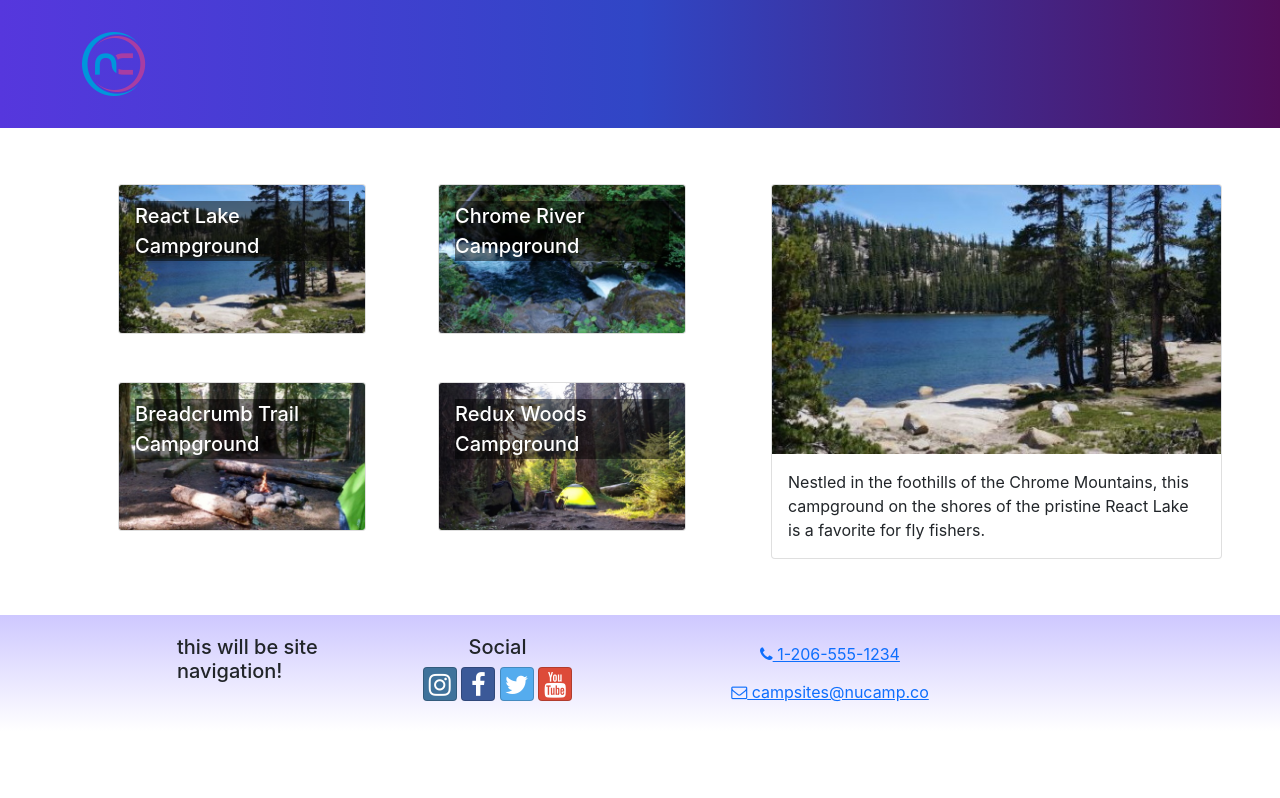
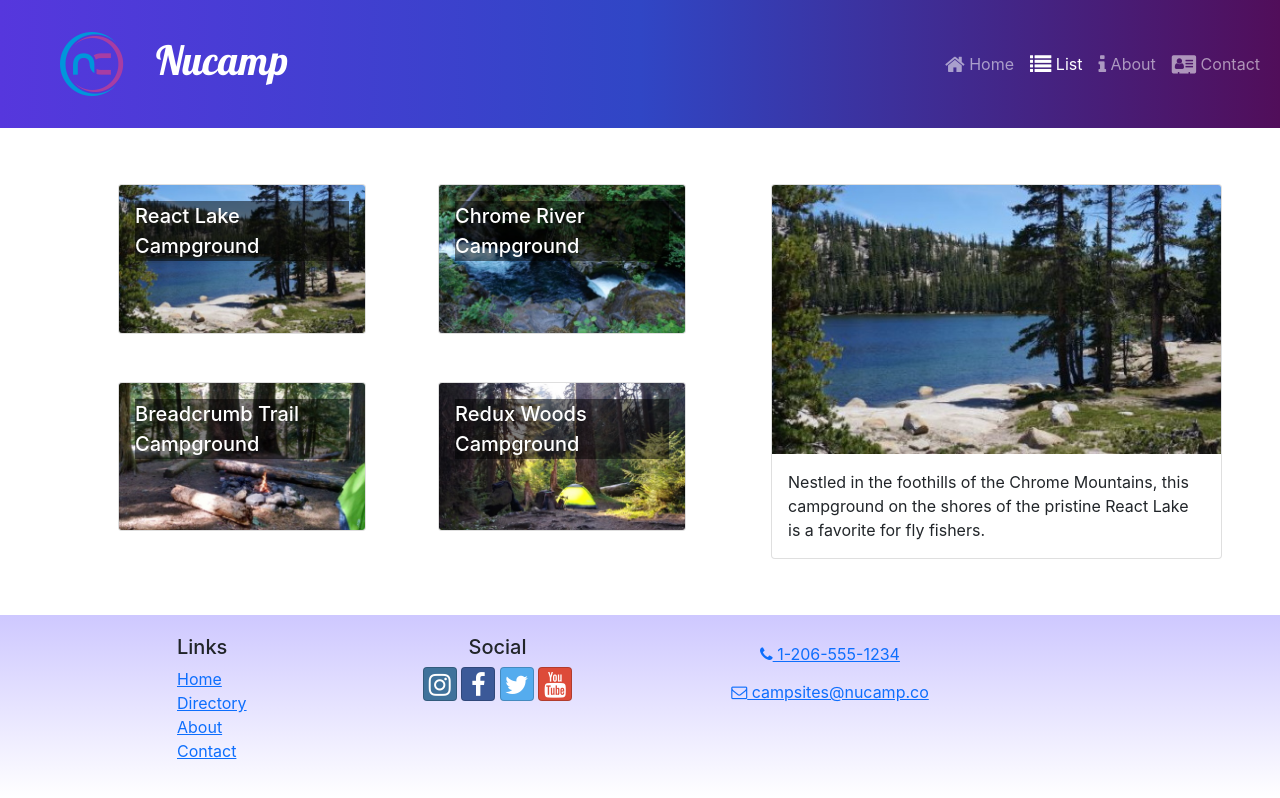
Before and after one commit to RozoLux/Nucamp---React, a React (Create React App) app: page /directory in a window 1280 px wide. Built offline with nearby package versions, Linux system fonts and the light colour scheme.

Commit message:
Header and Footer Links

```diff
--- a/src/App.js
+++ b/src/App.js
@@ -3,22 +3,14 @@
 import HomePage from './pages/HomePage';
 import Footer from './components/Footer';
 import CampsitesDirectoryPage from './pages/CampsitesDirectoryPage';
-import React from 'react';
-import { Container, Navbar, NavbarBrand } from 'reactstrap';
-import NucampLogo from './app/assets/img/logo.png';
+import Header from './components/Header';
 import logo from './logo.svg';
 import './App.css';
 
 function App() {
   return (
     <div className='App'>
-      <Navbar dark color= 'primary' sticky= 'top' expand= 'md'>
-        <Container>
-          <NavbarBrand href='/'>
-            <img src={NucampLogo} alt='nucamp logo' />
-          </NavbarBrand>
-        </Container>
-      </Navbar>
+      <Header/>
       <Routes>
           <Route path='/' element={<HomePage/>}/>
           <Route path='contact' element={<ContactPage/>}/>
--- a/src/components/Footer.js
+++ b/src/components/Footer.js
@@ -1,4 +1,5 @@
 import { Container, Row, Col } from 'reactstrap';
+import {Link} from 'react-router-dom';
 
 
 const Footer = () => {
@@ -7,7 +8,21 @@
       <Container>
         <Row>
           <Col xs={{ size: 4, offset: 1 }} sm='2'>
-            <h5>this will be site navigation!</h5>
+            <h5>Links</h5>
+            <ul className='list-unstyled'>
+              <li>
+                <Link to='/'>Home</Link>
+              </li>
+              <li>
+                <Link to='/directory'>Directory</Link>
+              </li>
+              <li>
+                <Link to='/about'>About</Link>
+              </li>
+              <li>
+                <Link to='/contact'>Contact</Link>
+              </li>
+            </ul>
           </Col>
           <Col xs='6' sm='3' className='text-center'>
                         <h5>Social</h5>
--- /dev/null
+++ b/src/components/Header.js
@@ -0,0 +1,53 @@
+import { useState } from 'react';
+import {
+    Navbar,
+    NavbarBrand,
+    Collapse,
+    NavbarToggler,
+    Nav,
+    NavItem,
+} from 'reactstrap';
+import { NavLink } from 'react-router-dom';
+import NucampLogo from '../app/assets/img/logo.png';
+
+const Header = () => {
+  const [menuOpen, setMenuOpen] = useState(false);
+
+  return (
+    <Navbar dark color='primary' sticky='top' expand='md'>
+      <NavbarBrand className='ms-5' href='/'>
+        <img src={NucampLogo} alt='numcamp logo' className='float-start' />
+        <h1 className='mt-1'>Nucamp</h1>
+      </NavbarBrand>
+      <NavbarToggler onClick={() => setMenuOpen(!menuOpen)}/>
+
+      <Collapse isOpen={menuOpen} navbar>
+        <Nav className='ms-auto' navbar>
+          <NavItem>
+            <NavLink className='nav-link' to='/'>
+            <i className='fa fa-home fa-lg'/> Home
+            </NavLink>
+          </NavItem>
+          <NavItem>
+            <NavLink className='nav-link' to='/directory'>
+              <i className='fa fa-list fa-lg'/> List
+            </NavLink>
+          </NavItem>
+          <NavItem>
+            <NavLink className='nav-link' to='/about'>
+              <i className='fa fa-info fa-lg'/> About
+            </NavLink>
+          </NavItem>
+          <NavItem>
+            <NavLink className='nav-link' to='/contact'>
+              <i className='fa fa-address-card fa-lg'/> Contact
+            </NavLink>
+          </NavItem>
+        </Nav>
+      </Collapse>
+    </Navbar>
+  )
+
+};
+
+export default Header;
```
